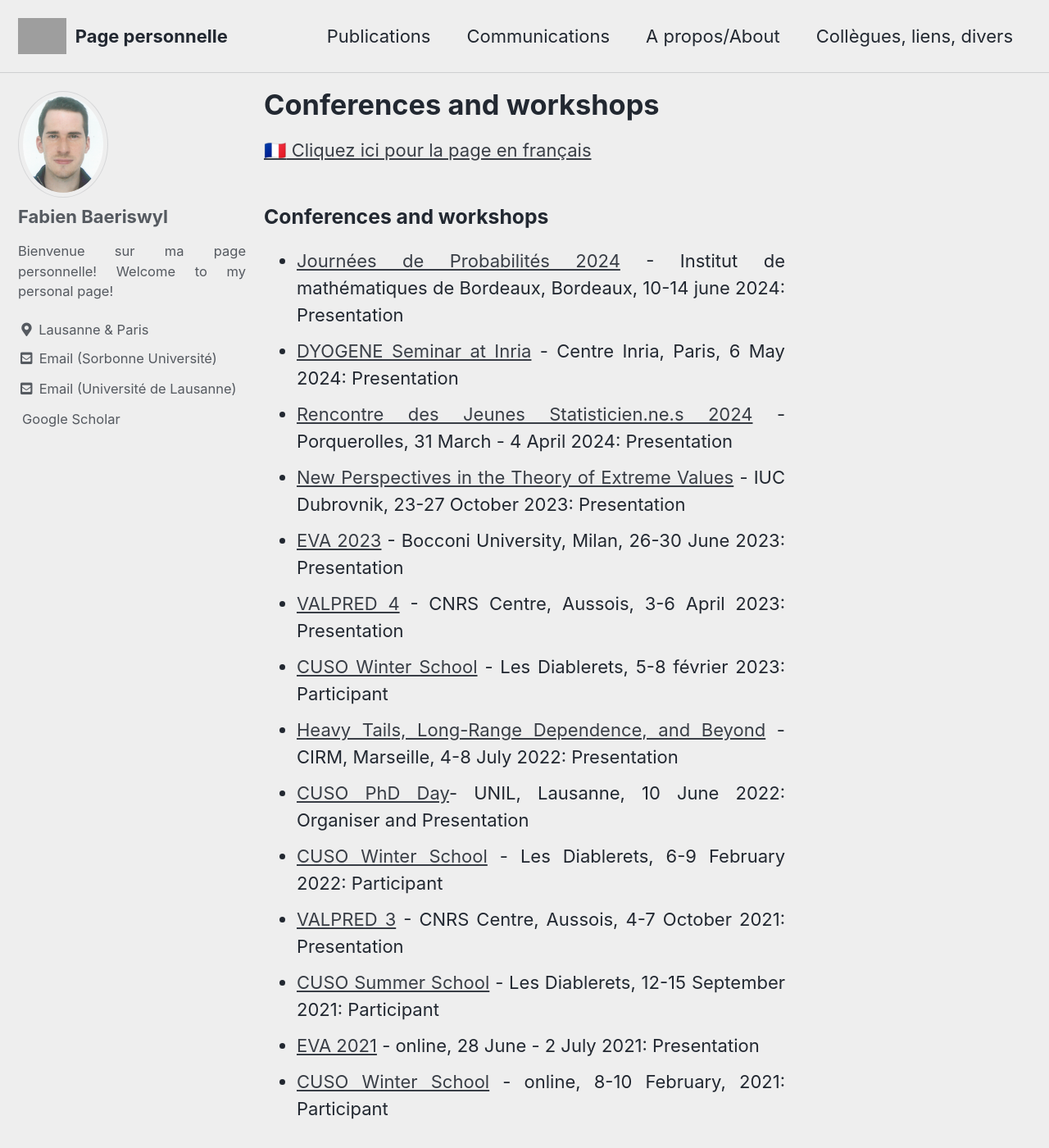
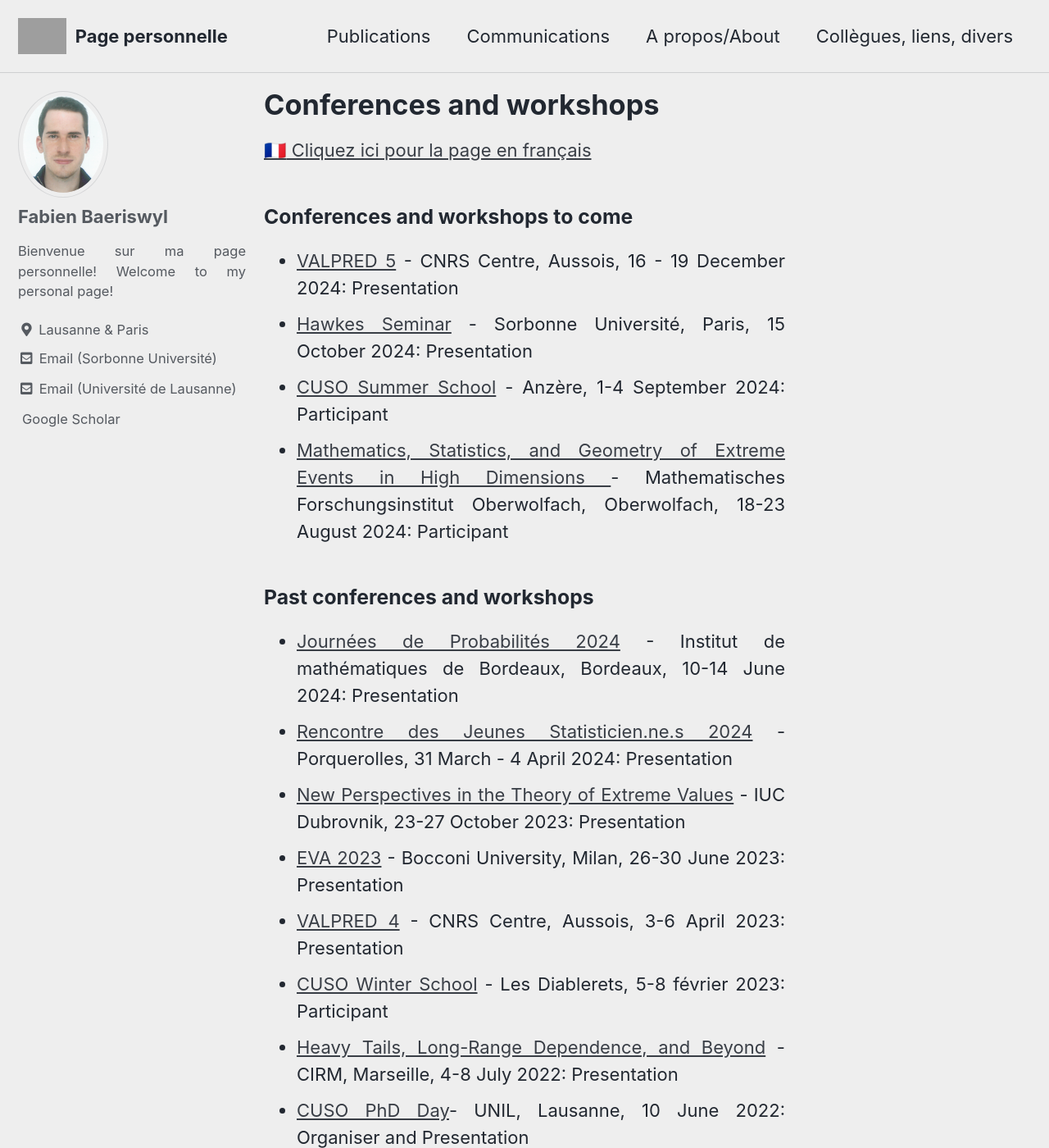
Before and after one commit to hplaninic/hrvoje.planinic.github.io, a Jekyll site: the page built from _pages/conf-en.md, in a window 1280 px wide and 1400 px high. Shown: the whole window at 82% size. Built offline with Jekyll 4.4.1, drawn with Linux system fonts in a browser that asks for light colours; cached includes are drawn as plain includes; emoji names are drawn with the system emoji font; a style sheet for code colours, icons or effects is not loaded; grey boxes are pictures that could not be loaded.

Commit message:
Update conf-en.md

```diff
--- a/_pages/conf-en.md
+++ b/_pages/conf-en.md
@@ -8,10 +8,15 @@ author_profile: true
 [:fr: Cliquez ici pour la page en français](https://fabienbaeriswyl.fr/conf/)
 <style>body {text-align: justify}</style>
 
-### Conferences and workshops
+### Conferences and workshops to come
+- [VALPRED 5](http://wintenberger.fr/VALPRED.html) - CNRS Centre, Aussois, 16 - 19 December 2024: Presentation
+- [Hawkes Seminar](https://sites.google.com/site/charlottedionblanc/home/resarch/emergence-hawkes) - Sorbonne Université, Paris, 15 October 2024: Presentation
+- [CUSO Summer School](https://statistique.cuso.ch/?id=2688&tx_displaycontroller[showUid]=7108) - Anzère, 1-4 September 2024: Participant
+- [Mathematics, Statistics, and Geometry of Extreme Events in High Dimensions
+](https://www.mfo.de/occasion/2434/www_view) - Mathematisches Forschungsinstitut Oberwolfach, Oberwolfach, 18-23 August 2024: Participant
 
-- [Journées de Probabilités 2024](https://indico.math.cnrs.fr/event/11353/overview) - Institut de mathématiques de Bordeaux, Bordeaux, 10-14 june 2024: Presentation
-- [DYOGENE Seminar at Inria](https://www.di.ens.fr/dyogene/index.html) - Centre Inria, Paris, 6 May 2024: Presentation
+### Past conferences and workshops
+- [Journées de Probabilités 2024](https://indico.math.cnrs.fr/event/11353/overview) - Institut de mathématiques de Bordeaux, Bordeaux, 10-14 June 2024: Presentation
 - [Rencontre des Jeunes Statisticien.ne.s 2024](https://rjs2024.sciencesconf.org) - Porquerolles, 31 March - 4 April 2024: Presentation
 - [New Perspectives in the Theory of Extreme Values](https://web.math.pmf.unizg.hr/paagrv/dubrovnik-meeting-2023) - IUC Dubrovnik, 23-27 October 2023: Presentation
 - [EVA 2023](https://dec.unibocconi.eu/research/extreme-value-analysis-eva-2023) - Bocconi University, Milan, 26-30 June 2023: Presentation
```
